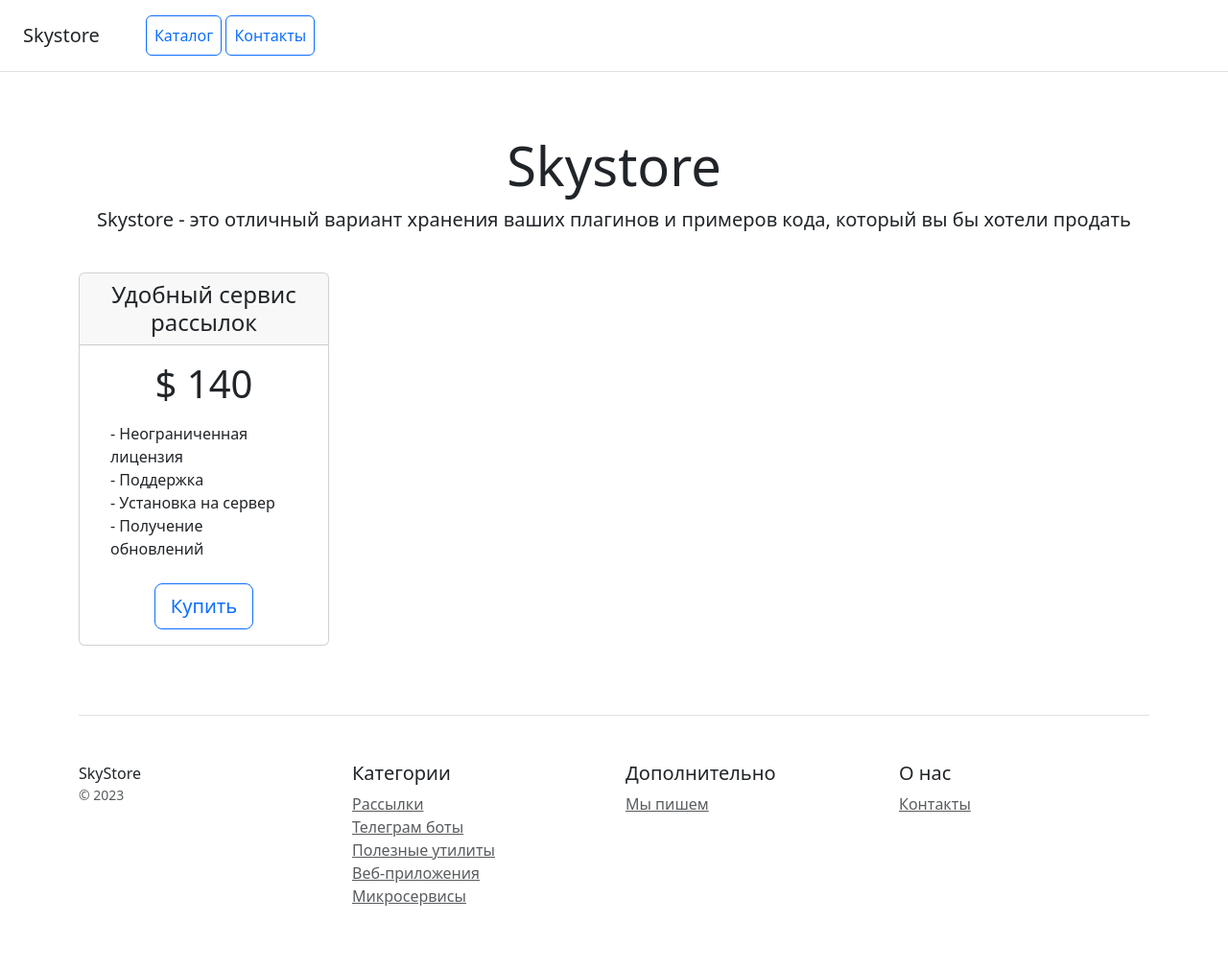
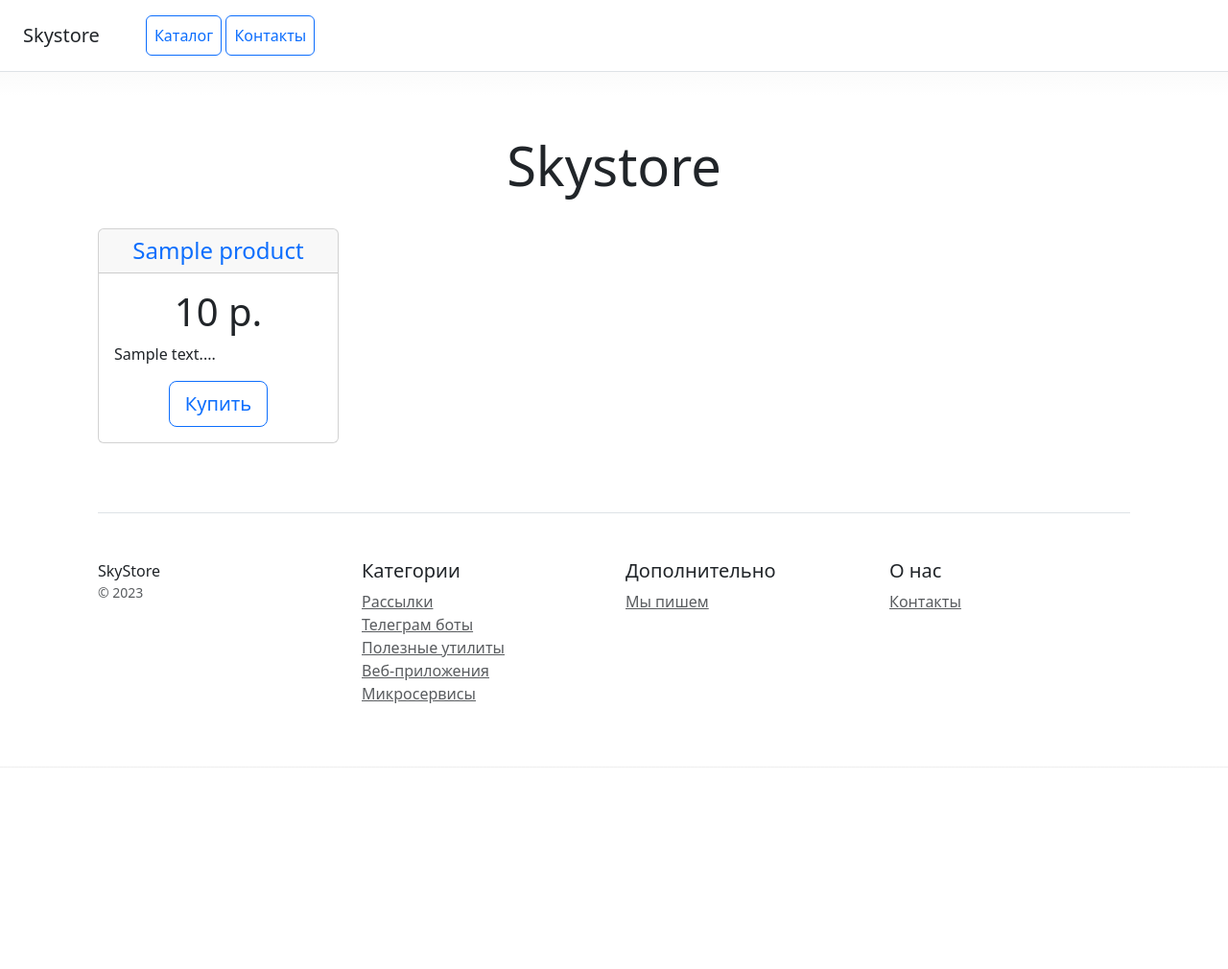
Before and after one commit to adelina010416/home_work_19.2, a Django app: page /home/ in a window 1280 px wide. Shown: the whole page at 96% size. After the commit the page ends 800 px from the top, so only its background shows below. Run offline with Django 4.2, Linux system fonts and the light colour scheme; tables that the repository leaves empty hold one stand-in row (values such as "Sample post"); parts of the project's set-up code (start-up, migrations or seed data) failed here and were passed over; some libraries are stand-ins or nearby versions.

Commit message:
home_work_20.2

```diff
--- a/catalog/management/commands/fill.py
+++ b/catalog/management/commands/fill.py
@@ -1,5 +1,3 @@
-import json
-
 from django.core.management import BaseCommand
 
 from catalog.models import Product, Category
--- /dev/null
+++ b/catalog/static/css/pricing.css
@@ -0,0 +1,11 @@
+body {
+  background-image: linear-gradient(180deg, #eee, #fff 100px, #fff);
+}
+
+.container {
+  max-width: 1100px;
+}
+
+.pricing-header {
+  max-width: 1000px;
+}
--- a/catalog/templates/home.html
+++ b/catalog/templates/catalog/base.html
@@ -1,3 +1,4 @@
+{% load static %}
 <!doctype html>
 <html lang="en">
 <head>
@@ -6,43 +7,17 @@
     <title>Skystore</title>
     <link href="https://cdn.jsdelivr.net/npm/bootstrap@5.3.0/dist/css/bootstrap.min.css" rel="stylesheet"
       integrity="sha384-9ndCyUaIbzAi2FUVXJi0CjmCapSmO7SnpJef0486qhLnuZ2cdeRhO02iuK6FUUVM" crossorigin="anonymous">
+    <link href="{% static 'css/pricing.css' %}" rel="stylesheet">
 </head>
 <body>
-<div class="d-flex flex-column flex-md-row align-items-center p-3 px-md-4 mb-3 bg-white border-bottom box-shadow">
-    <h5 class="my-0 mr-md-auto font-weight-normal">Skystore</h5>
-    <nav class="ms-5">
-        <a class="p-2 btn btn-outline-primary" href="/">Каталог</a>
-        <a class="p-2 btn btn-outline-primary" href="/contacts/">Контакты</a>
-    </nav>
-</div>
+{% include 'catalog/includes/inc_menu.html' %}
 
-<div class="pricing-header px-3 py-3 pt-md-5 pb-md-4 mx-auto text-center">
-    <h1 class="display-4">Skystore</h1>
-    <p class="lead">Skystore - это отличный вариант хранения ваших плагинов и примеров кода, который вы бы хотели
-        продать</p>
+<div>
+    {% block content %}
+    {% endblock %}
 </div>
 
 <div class="container">
-    <div class="row text-center">
-        <div class="col-3">
-            <div class="card mb-4 box-shadow">
-                <div class="card-header">
-                    <h4 class="my-0 font-weight-normal">Удобный сервис рассылок</h4>
-                </div>
-                <div class="card-body">
-                    <h1 class="card-title pricing-card-title">$ 140</h1>
-                    <ul class="list-unstyled mt-3 mb-4 text-start m-3">
-                        <li>- Неограниченная лицензия</li>
-                        <li>- Поддержка</li>
-                        <li>- Установка на сервер</li>
-                        <li>- Получение обновлений</li>
-                    </ul>
-                    <button type="button" class="btn btn-lg btn-block btn-outline-primary">Купить</button>
-                </div>
-            </div>
-        </div>
-    </div>
-
     <footer class="pt-4 my-md-5 pt-md-5 border-top">
         <div class="row">
             <div class="col-12 col-md">
--- /dev/null
+++ b/catalog/templates/catalog/home.html
@@ -0,0 +1,30 @@
+{% extends 'catalog/base.html' %}
+
+{% block content %}
+
+<div class="pricing-header px-3 py-3 pt-md-5 pb-md-4 mx-auto text-center">
+    <h1 class="display-4">Skystore</h1>
+</div>
+
+<div class="container">
+    <div class="row text-center">
+        {% for object in object_list %}
+        <div class="col-3">
+            <div class="card mb-4 box-shadow">
+                <div class="card-header">
+                    <a class="link-offset-2 link-underline link-underline-opacity-0"
+                       href='{% url "catalog:product" object.id %}'>
+                        <h4 class="my-0 font-weight-normal">{{object.name |slice:":15"}}</h4>
+                    </a>
+                </div>
+                <div class="card-body">
+                    <h1 class="card-title pricing-card-title">{{object.cost}} p.</h1>
+                    <p class="text-start">{{object.description |slice:":100" | default_if_none:'' }}...</p>
+                    <button type="button" class="btn btn-lg btn-block btn-outline-primary">Купить</button>
+                </div>
+            </div>
+        </div>
+        {% endfor %}
+    </div>
+</div>
+{% endblock %}
--- /dev/null
+++ b/catalog/templates/catalog/includes/inc_menu.html
@@ -0,0 +1,7 @@
+<div class="d-flex flex-column flex-md-row align-items-center p-3 px-md-4 mb-3 bg-white border-bottom box-shadow">
+    <h5 class="my-0 mr-md-auto font-weight-normal">Skystore</h5>
+    <nav class="ms-5">
+        <a class="p-2 btn btn-outline-primary" href='{% url "catalog:home" %}'>Каталог</a>
+        <a class="p-2 btn btn-outline-primary" href='{% url "catalog:contacts" %}'>Контакты</a>
+    </nav>
+</div>
--- a/catalog/urls.py
+++ b/catalog/urls.py
@@ -1,9 +1,12 @@
 from django.urls import path
-from catalog.views import home, contacts
 
-app_name = 'home'
+from catalog.apps import MainConfig
+from catalog.views import home, contacts, product
+
+app_name = MainConfig.name
+
 urlpatterns = [
     path('home/', home, name='home'),
-    path('contacts/', contacts, name='contacts')
-
+    path('contacts/', contacts, name='contacts'),
+    path('product/<int:pid>', product, name='product')
 ]
--- a/catalog/views.py
+++ b/catalog/views.py
@@ -1,10 +1,22 @@
 from django.shortcuts import render
+
+from catalog.models import Product
 
 
 # Create your views here.
 def home(request):
-    return render(request, 'home.html')
+    context = {
+        'object_list': Product.objects.all()
+    }
+    return render(request, 'catalog/home.html', context)
 
 
 def contacts(request):
-    return render(request, 'contacts.html')
+    return render(request, 'catalog/contacts.html')
+
+
+def product(request, pid):
+    context = {
+        'object': Product.objects.filter(id=pid)[0]
+    }
+    return render(request, 'catalog/product.html', context)
```
Also changed, not shown: catalog/templates/catalog/contacts.html (added, +56 -0 lines), catalog/templates/catalog/product.html (added, +20 -0 lines), catalog/templates/contacts.html (deleted, +0 -106 lines), catalog/templatetags/my_tags.py (added, +10 -0 lines), media/products/barbrady.jpg (added), media/products/баклажаны.png (added), media/products/банан.png (added), media/products/добрый_кола.png (added), media/products/молоко.png (added), media/products/сок.png (added), media/products/яблоки.png (added).
